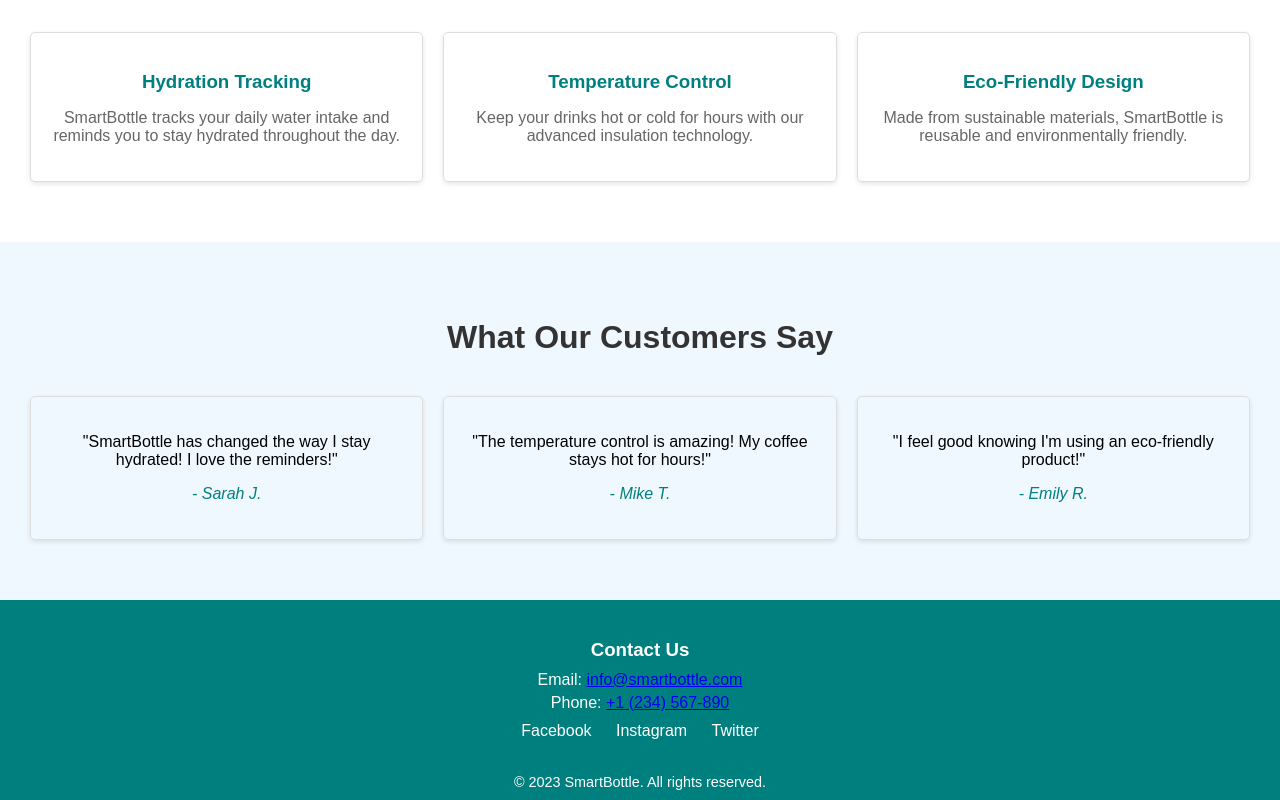
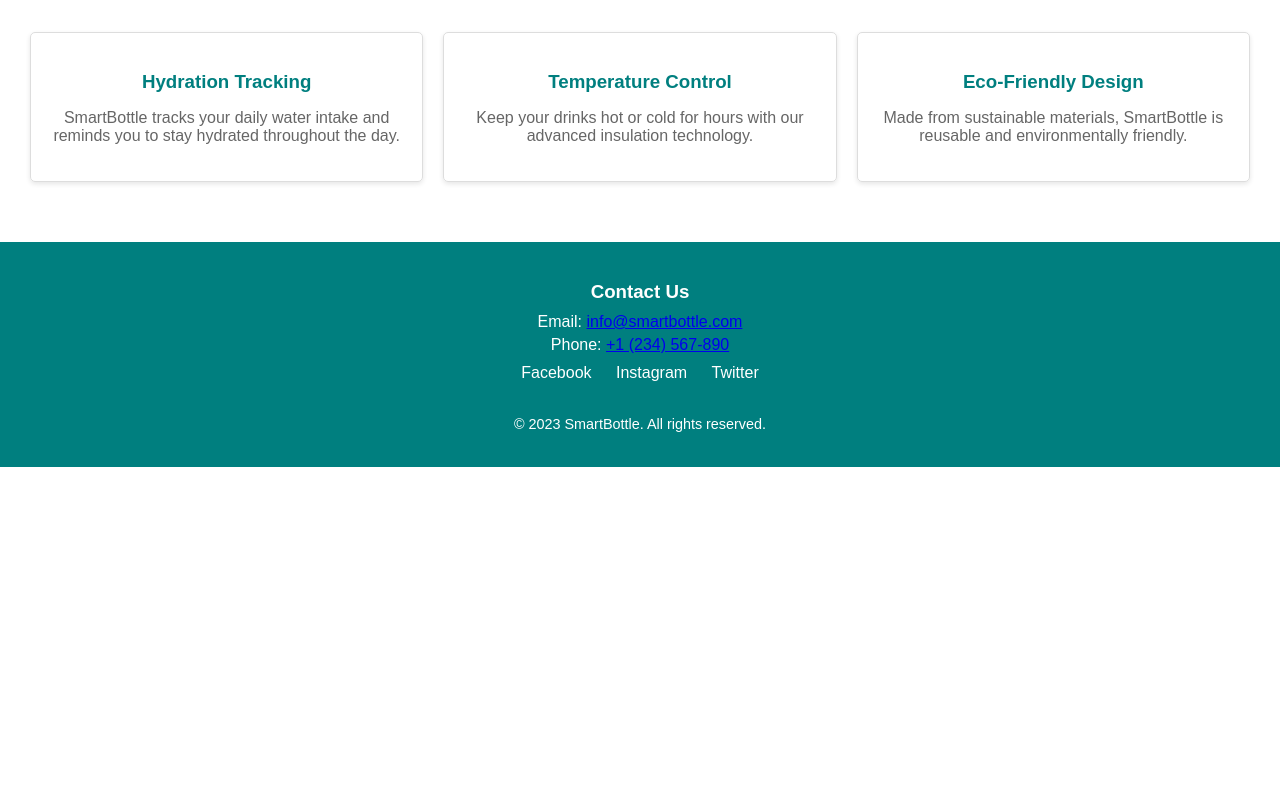
Before and after one commit to giftninho/my-personal-profile, a plain HTML site: page index.html in a window 1280 px wide. Shown: the part 962-1762 px from the top of the page. After the commit the page ends 1429 px from the top, so only its background shows below. Drawn offline with Linux system fonts and the light colour scheme.

Commit message:
Add files via upload

```diff
--- a/index.html
+++ b/index.html
@@ -10,7 +10,7 @@
     <div class="hero-section">
         <h1 class="hero-title">Introducing SmartBottle</h1>
         <p class="hero-subtitle">The intelligent water bottle that tracks your hydration and helps you stay healthy.</p>
-        <a href="#" class="cta-button">Order Now</a>
+        <a href="#" class="cta-button">Learn More</a>
     </div>
 
     <div class="features-section">
@@ -27,24 +27,6 @@
             <div class="feature">
                 <h3>Eco-Friendly Design</h3>
                 <p>Made from sustainable materials, SmartBottle is reusable and environmentally friendly.</p>
-            </div>
-        </div>
-    </div>
-
-    <div class="testimonials-section">
-        <h2 class="testimonials-title">What Our Customers Say</h2>
-        <div class="testimonials-container">
-            <div class="testimonial">
-                <p>"SmartBottle has changed the way I stay hydrated! I love the reminders!"</p>
-                <p class="customer-name">- Sarah J.</p>
-            </div>
-            <div class="testimonial">
-                <p>"The temperature control is amazing! My coffee stays hot for hours!"</p>
-                <p class="customer-name">- Mike T.</p>
-            </div>
-            <div class="testimonial">
-                <p>"I feel good knowing I'm using an eco-friendly product!"</p>
-                <p class="customer-name">- Emily R.</p>
             </div>
         </div>
     </div>
--- a/style.css
+++ b/style.css
@@ -9,7 +9,7 @@ body {
     align-items: center;
     justify-content: center;
     height: 100vh;
-    background-color: #aeeeee; /* Light cyan background */
+    background-color: #aeeeee;
     text-align: center;
     padding: 20px;
 }
@@ -17,7 +17,7 @@ body {
 .hero-title {
     font-size: 2.5em;
     margin-bottom: 20px;
-    color: #007f7f; /* Dark cyan color */
+    color: #007f7f;
 }
 
 .hero-subtitle {
@@ -27,7 +27,7 @@ body {
 }
 
 .cta-button {
-    background-color: #007f7f; /* Dark cyan color */
+    background-color: #007f7f;
     color: white;
     padding: 15px 30px;
     text-decoration: none;
@@ -37,7 +37,7 @@ body {
 }
 
 .cta-button:hover {
-    background-color: #005f5f; /* Darker cyan on hover */
+    background-color: #005f5f;
 }
 
 .features-section {
@@ -60,7 +60,7 @@ body {
 
 .feature {
     flex: 1;
-    min-width: 250px; /* Ensures a minimum width for each column */
+    min-width: 250px;
     margin: 10px;
     padding: 20px;
     border: 1px solid #ddd;
@@ -70,49 +70,15 @@ body {
 
 .feature h3 {
     margin-bottom: 10px;
-    color: #007f7f; /* Dark cyan color */
+    color: #007f7f;
 }
 
 .feature p {
     color: #666;
 }
 
-.testimonials-section {
-    padding: 50px 20px;
-    background-color: #f0f8ff; /* Light blue background */
-    text-align: center;
-}
-
-.testimonials-title {
-    font-size: 2em;
-    margin-bottom: 30px;
-    color: #333;
-}
-
-.testimonials-container {
-    display: flex;
-    justify-content: space-around;
-    flex-wrap: wrap;
-}
-
-.testimonial {
-    flex: 1;
-    min-width: 250px; /* Ensures a minimum width for each testimonial */
-    margin: 10px;
-    padding: 20px;
-    border: 1px solid #ddd;
-    border-radius: 5px;
-    box-shadow: 0 2px 5px rgba(0, 0, 0, 0.1);
-}
-
-.customer-name {
-    margin-top: 10px;
-    font-style: italic;
-    color: #007f7f; /* Dark cyan color */
-}
-
 .footer-section {
-    background-color: #007f7f; /* Dark cyan */
+    background-color: #007f7f;
     color: white;
     padding: 20px;
 }
@@ -120,12 +86,12 @@ body {
 .footer-container {
     display: flex;
     flex-direction: column;
-    align-items: center; /* Center align items */
-    text-align: center; /* Center text */
+    align-items: center;
+    text-align: center;
 }
 
 .contact-details {
-    margin-bottom: 20px; /* Space between contact details and copyright */
+    margin-bottom: 20px;
 }
 
 .contact-details h3 {
```
